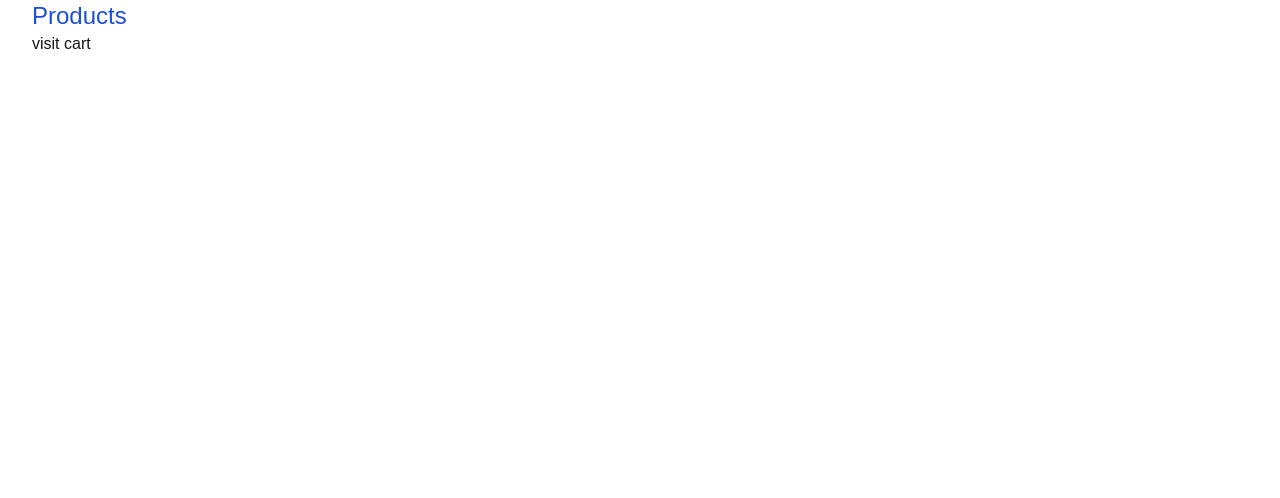
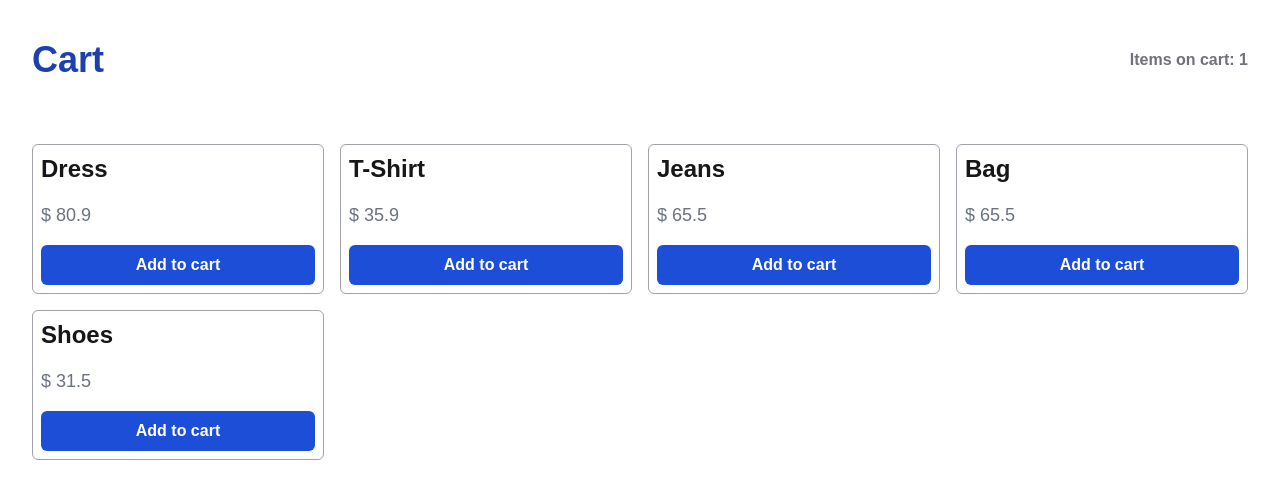
Before and after one commit to Isaac-alencar/shopping_cart, a Next.js app: page / in a window 1280 px wide. Shown: the top 498 px of the page. Built offline with nearby package versions, Linux system fonts and the light colour scheme.

Commit message:
add layout for home page
add layout to show products list on home page

```diff
--- /dev/null
+++ b/src/modules/shopping/shared/components/Header.tsx
@@ -0,0 +1,17 @@
+import { ReactElement } from "react";
+
+type HeaderProps = {
+  pageTitle: string;
+  headerLink: () => ReactElement;
+};
+
+export const Header = ({ headerLink, pageTitle }: HeaderProps) => {
+  return (
+    <div className="flex items-center justify-between w-full my-2">
+      <h2 className="text-blue-800 font-bold text-xl md:text-4xl">
+        {pageTitle}
+      </h2>
+      {headerLink()}
+    </div>
+  );
+};
--- /dev/null
+++ b/src/modules/shopping/ui/ProductCard.tsx
@@ -0,0 +1,16 @@
+import { Product } from "../domain/Product";
+
+export const ProductCard = ({ name, price }: Omit<Product, "id">) => {
+  return (
+    <li className="flex flex-col gap-4 p-2 border border-zinc-400 rounded-md w-full">
+      <strong className="text-2xl">{name}</strong>
+      <span className="text-lg text-gray-500">$ {price}</span>
+      <button
+        type="button"
+        className="px-4 py-2 bg-blue-700 rounded-md text-white font-bold hover:brightness-75"
+      >
+        Add to cart
+      </button>
+    </li>
+  );
+};
--- a/src/modules/shopping/ui/Products.tsx
+++ b/src/modules/shopping/ui/Products.tsx
@@ -1,11 +1,40 @@
 import Link from "next/link";
+import { Header } from "../shared/components/Header";
+import { ProductCard } from "./ProductCard";
 
 export const Products = () => {
   return (
-    <main className="container-lg mx-8">
-      <h2 className="text-2xl text-blue-700">Products</h2>
+    <main className="container mx-auto p-4 md:p-8">
+      <Header
+        pageTitle="Cart"
+        headerLink={() => (
+          <Link href={`/cart`}>
+            <span className="text-zinc-500 font-semibold">
+              Items on cart: 1
+            </span>
+          </Link>
+        )}
+      />
 
-      <Link href={`/cart`}>visit cart</Link>
+      <ul className="flex flex-col gap-4 md:grid md:grid-cols-3 lg:grid-cols-4 w-full mt-16">
+        {products.map((product) => {
+          return (
+            <ProductCard
+              key={product.id}
+              name={product.name}
+              price={product.price}
+            />
+          );
+        })}
+      </ul>
     </main>
   );
 };
+
+const products = [
+  { id: 1, name: "Dress", price: 80.9 },
+  { id: 2, name: "T-Shirt", price: 35.9 },
+  { id: 3, name: "Jeans", price: 65.5 },
+  { id: 4, name: "Bag", price: 65.5 },
+  { id: 5, name: "Shoes", price: 31.5 },
+];
```
